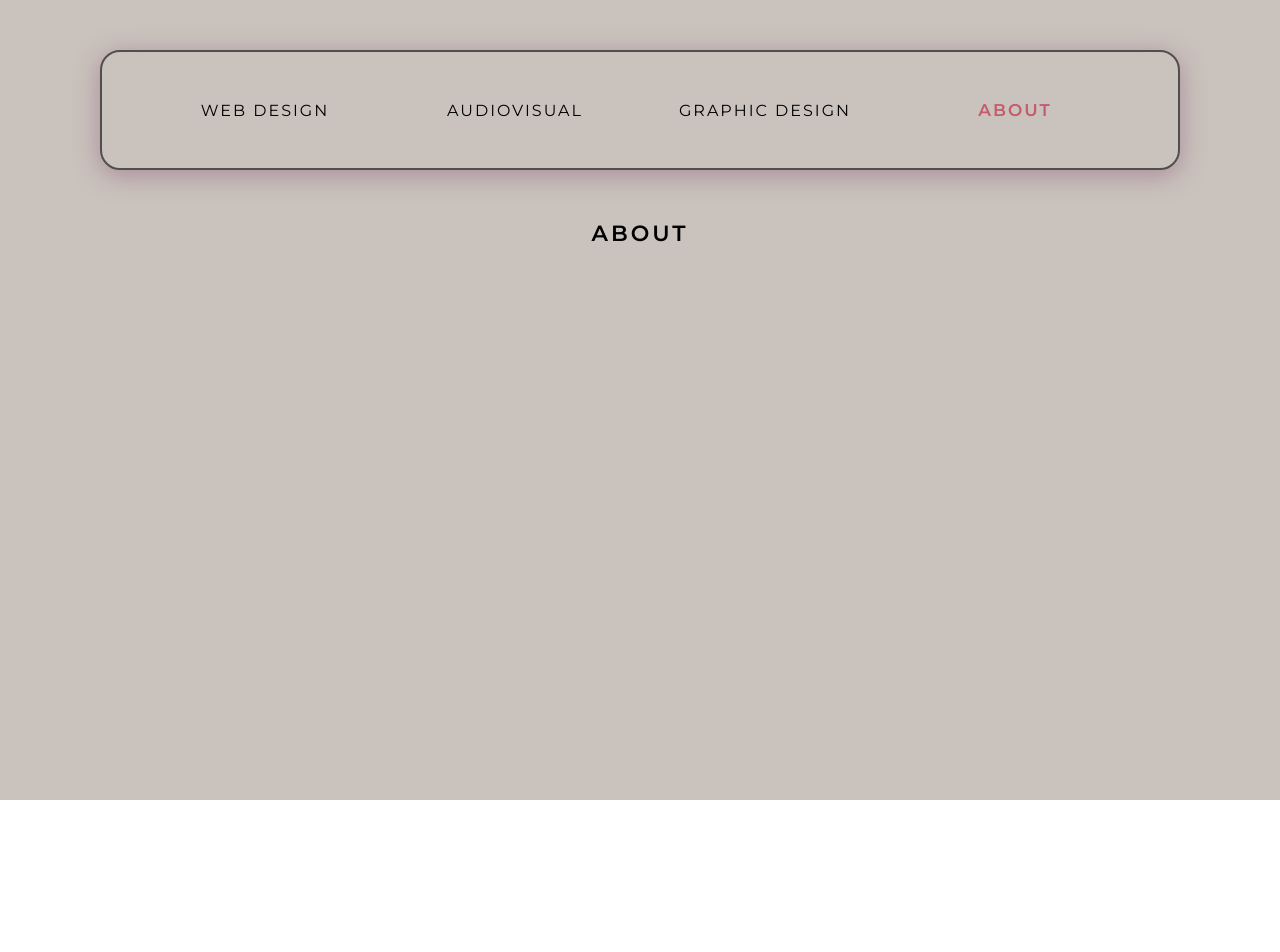
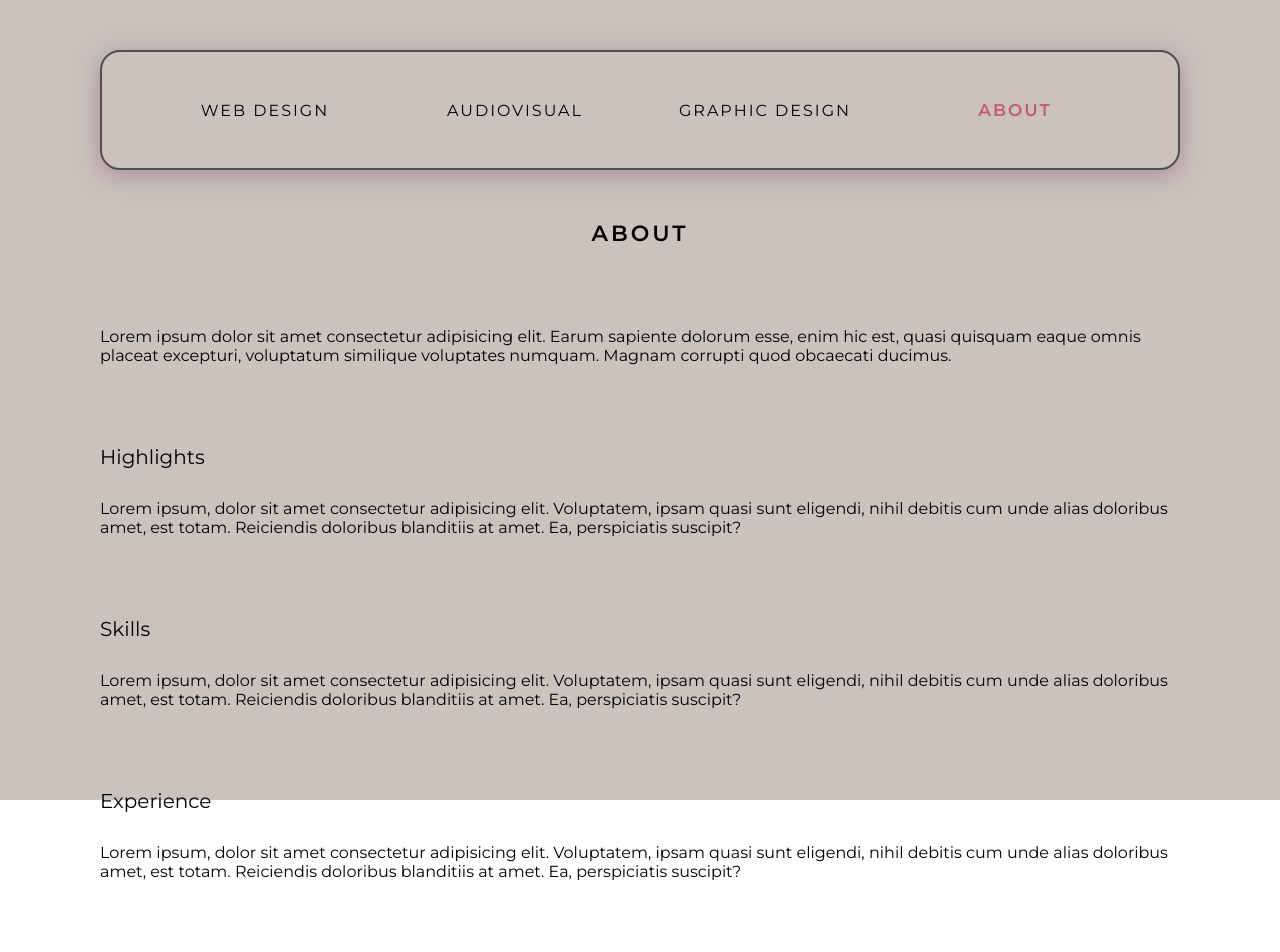
Before and after one commit to CMoralesDeLaRosa/Portfolio, a React (Vite) app: page /about in a window 1280 px wide. Shown: the top 952 px of the page. Before the commit the page ends 800 px from the top, so only its background shows below. Built offline with nearby package versions, Linux system fonts and the light colour scheme.

Commit message:
FIX General Structure About

```diff
--- a/src/pages/about/about.css
+++ b/src/pages/about/about.css
@@ -2,11 +2,17 @@
 #section-about {
   width: 100%;
   height: 100svh;
+  flex-direction: column;
   padding: var(--pf-padding-xl) var(--pf-padding-section);
   background-color: var(--pf-fifth-bg);
-  gap: 60px;
 }
-#section-about > h2 {
+.article-contain-about {
+  width: 100%;
+  height: auto;
+  flex-direction: column;
+  gap: 80px;
+}
+.article-contain-about > h2 {
   text-transform: uppercase;
   font-size: 22px;
   letter-spacing: 3px;
@@ -15,3 +21,17 @@
   text-align: center;
   margin-top: var(--pf-margin-xl);
 }
+.article-contain-about article {
+  flex-direction: column;
+  gap: 30px;
+}
+.article-contain-about > article > h3 {
+  width: 100%;
+  text-align: start;
+  font-size: 20px;
+  font-weight: 400;
+}
+.article-contain-about > article > p {
+  font-size: 16px;
+  font-weight: 400;
+}
--- a/src/pages/about/about.jsx
+++ b/src/pages/about/about.jsx
@@ -5,7 +5,48 @@ const About = () => {
   return (
     <section id='section-about'>
       <Header />
-      <h2>About</h2>
+      <article className='article-contain-about flex-container'>
+        <h2>About</h2>
+        <article className='article-summary-about flex-container'>
+          <p>
+            Lorem ipsum dolor sit amet consectetur adipisicing elit. Earum
+            sapiente dolorum esse, enim hic est, quasi quisquam eaque omnis
+            placeat excepturi, voluptatum similique voluptates numquam. Magnam
+            corrupti quod obcaecati ducimus.
+          </p>
+        </article>
+        <article className='article-highlights-about flex-container'>
+          <h3>Highlights</h3>
+          <p>
+            Lorem ipsum, dolor sit amet consectetur adipisicing elit.
+            Voluptatem, ipsam quasi sunt eligendi, nihil debitis cum unde alias
+            doloribus amet, est totam. Reiciendis doloribus blanditiis at amet.
+            Ea, perspiciatis suscipit?
+          </p>
+        </article>
+        <article className='article-skills-about flex-container'>
+          <h3>Skills</h3>
+          <p>
+            Lorem ipsum, dolor sit amet consectetur adipisicing elit.
+            Voluptatem, ipsam quasi sunt eligendi, nihil debitis cum unde alias
+            doloribus amet, est totam. Reiciendis doloribus blanditiis at amet.
+            Ea, perspiciatis suscipit?
+          </p>
+        </article>
+        <article className='article-experience-about flex-container'>
+          <h3>Experience</h3>
+          <p>
+            Lorem ipsum, dolor sit amet consectetur adipisicing elit.
+            Voluptatem, ipsam quasi sunt eligendi, nihil debitis cum unde alias
+            doloribus amet, est totam. Reiciendis doloribus blanditiis at amet.
+            Ea, perspiciatis suscipit?
+          </p>
+        </article>
+        <article className='article-contact-about flex-container'>
+          <button></button>
+          <button></button>
+        </article>
+      </article>
     </section>
   )
 }
```
